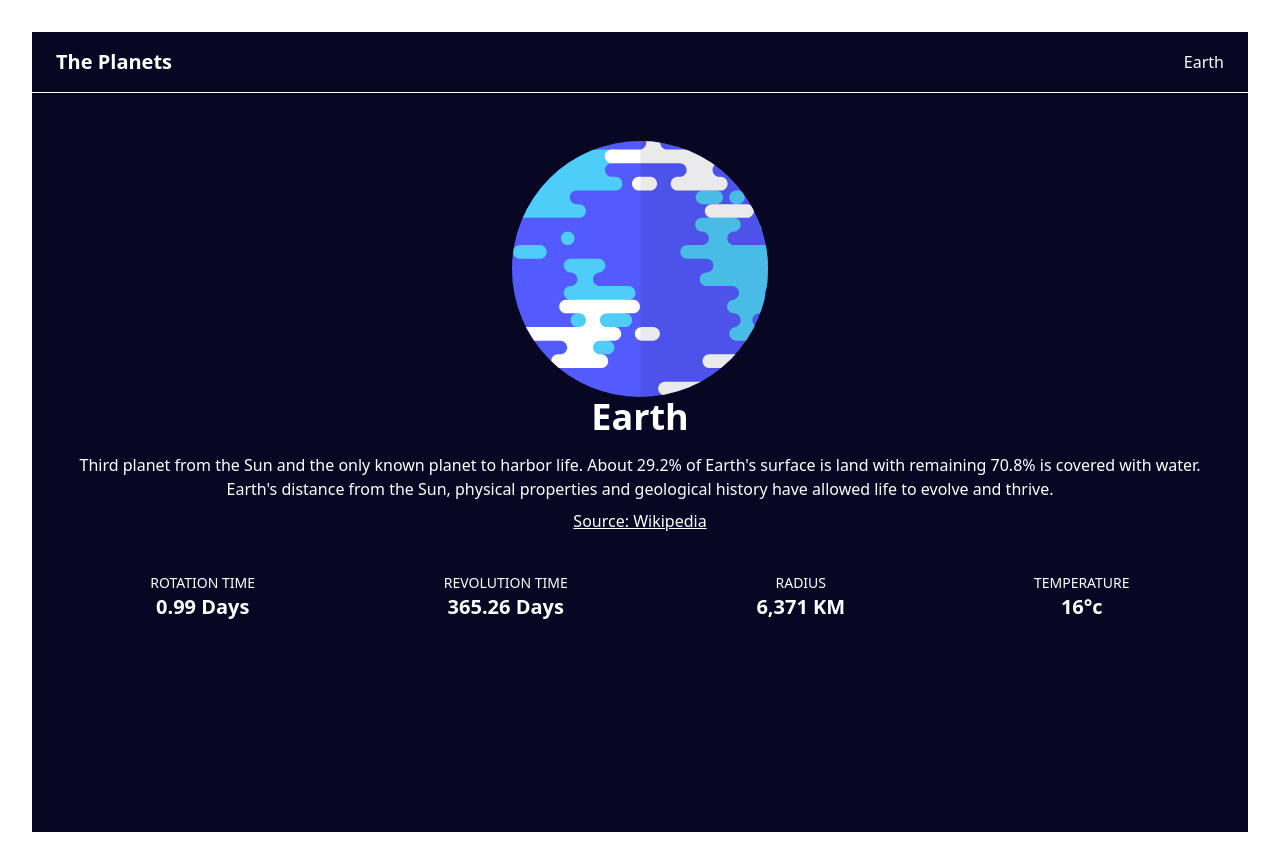
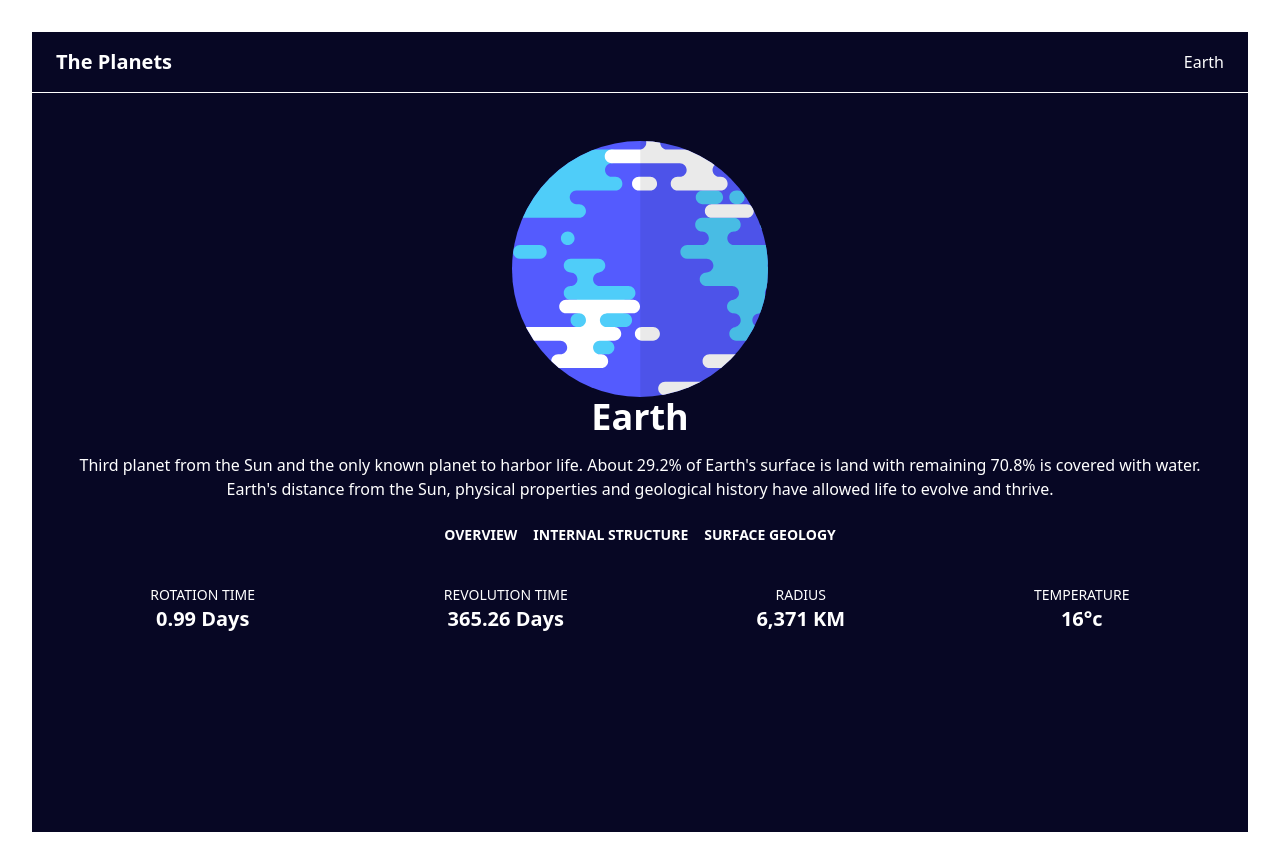
Before and after one commit to margaux-works/planets-fact-site, a React (Vite) app: page / in a window 1280 px wide. Built offline with nearby package versions, Linux system fonts and the light colour scheme.

Commit message:
tabs implementation

```diff
--- a/src/components/PlanetPage.jsx
+++ b/src/components/PlanetPage.jsx
@@ -1,24 +1,67 @@
+import { useState } from 'react';
 import { planetsData } from '../data/planetsData';
 import PlanetImage from './PlanetImg';
 
 export const PlanetPage = () => {
+  const [activeTab, setActiveTab] = useState('overview'); // set overview tab as default tab
   const planet = planetsData[0];
+
+  const getContent = () => {
+    switch (activeTab) {
+      case 'structure':
+        return planet.structure.content;
+      case 'geology':
+        return planet.geology.content;
+      default:
+        return planet.overview.content;
+    }
+  };
 
   return (
     <div className="p-6">
-      <div className="text-center ">
-        <PlanetImage image={planet.images.planet} />
-        <h2 className="text-4xl font-bold "> {planet.name}</h2>
-        <p className="mt-4">{planet.overview.content}</p>
-        <a
-          href={planet.overview.source}
-          target="blank"
-          className="underline mt-2 block"
-        >
-          Source: Wikipedia
-        </a>
+      <div className="text-center">
+        <PlanetImage
+          image={
+            activeTab === 'structure'
+              ? planet.images.internal
+              : activeTab === 'geology'
+              ? planet.images.geology
+              : planet.images.planet
+          }
+        />
+        <h2 className="text-4xl font-bold">{planet.name}</h2>
+        <p className="mt-4 text-gray-400">{getContent()}</p>
       </div>
 
+      {/* Tabs */}
+      <div className="flex justify-center mt-6 space-x-4">
+        <button
+          onClick={() => setActiveTab('overview')}
+          className={`text-sm uppercase font-bold ${
+            activeTab === 'overview' ? 'text-lightBlue' : 'text-gray-400'
+          }`}
+        >
+          Overview
+        </button>
+        <button
+          onClick={() => setActiveTab('structure')}
+          className={`text-sm uppercase font-bold ${
+            activeTab === 'structure' ? 'text-lightBlue' : 'text-gray-400'
+          }`}
+        >
+          Internal Structure
+        </button>
+        <button
+          onClick={() => setActiveTab('geology')}
+          className={`text-sm uppercase font-bold ${
+            activeTab === 'geology' ? 'text-lightBlue' : 'text-gray-400'
+          }`}
+        >
+          Surface Geology
+        </button>
+      </div>
+
+      {/* Stats */}
       <div className="mt-10 flex flex-col md:flex-row justify-around">
         <div>
           <p className="text-sm uppercase text-gray-400">Rotation Time</p>
```
